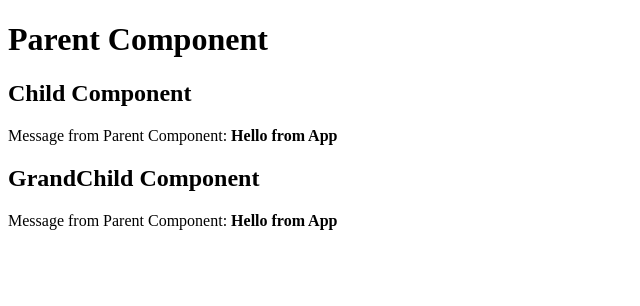
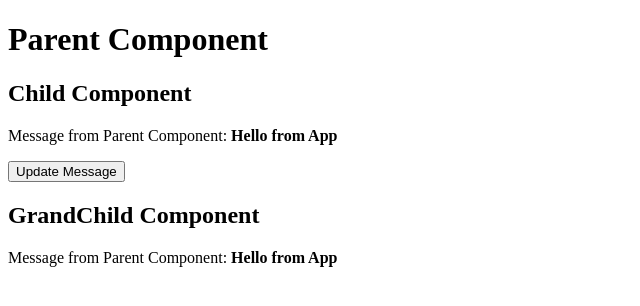
Before and after one commit to githubscientist/react-b47-b48, a React (Vite) app: page / in a window 1280 px wide. Shown: the top 306 px of the page, without its empty margins (0-640 px from the left). Built offline with nearby package versions, Linux system fonts and the light colour scheme.

Commit message:
context api task

```diff
--- a/src/App.jsx
+++ b/src/App.jsx
@@ -11,7 +11,7 @@ function App() {
   return (
     <div>
       <h1>Parent Component</h1>
-      <MessageContext.Provider value={ message }>
+      <MessageContext.Provider value={ [message, setMessage] }>
         <ChildComponent />
       </MessageContext.Provider>
     </div>
--- a/src/components/ChildComponent.jsx
+++ b/src/components/ChildComponent.jsx
@@ -2,16 +2,25 @@ import React, { useContext } from 'react';
 import GrandChildComponent from './GrandChildComponent';
 import { MessageContext } from '../App';
 
+// create a childMessageContext
+
 function ChildComponent() {
 
-    const message = useContext(MessageContext);
+    const [message, setMessage] = useContext(MessageContext);
     const childMessage = 'Hello from Child';
+
+    const updateMessage = () => {
+        setMessage('Hello from Parent');
+    }
+
     return (
-        <>
+        <div>
             <h2>Child Component</h2>
-            <p>Message from Parent Component: <b>{message}</b></p>
+        <p>Message from Parent Component: <b>{message}</b></p>
+            <button onClick={updateMessage}>Update Message</button>
+            {/* provide the childMessageContext to GrandChildComponent */}
             <GrandChildComponent />
-        </>
+        </div>
     )
 }
 
--- a/src/components/GrandChildComponent.jsx
+++ b/src/components/GrandChildComponent.jsx
@@ -3,10 +3,12 @@ import { MessageContext } from '../App';
 
 function GrandChildComponent() {
     const message = useContext(MessageContext);
+    // use the context childMessageContext, get the data
 
-  return (
+    return (
       <div>
-          <h2>GrandChild Component</h2>
+            <h2>GrandChild Component</h2>
+            {/* print the data received from the childMessageContext */}
           <p>Message from Parent Component: <b>{ message }</b></p>
     </div>
   )
```
